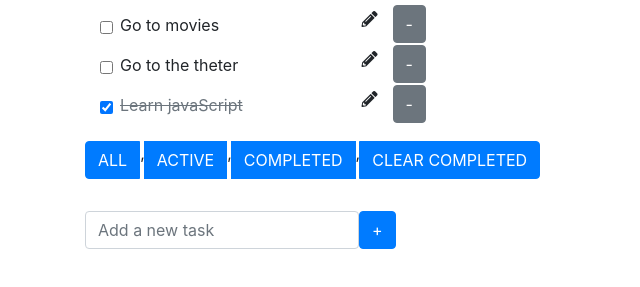
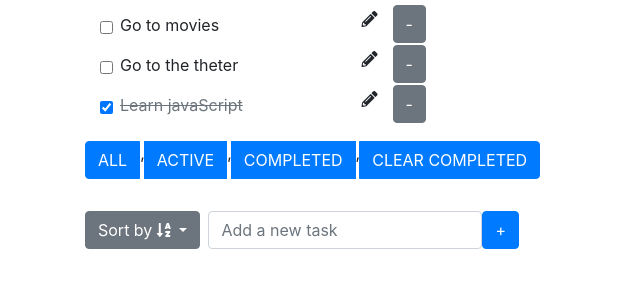
Before and after one commit to Arthur-Fedotiev/TODO-COPY, a website with bundled scripts: page index.html in a window 1280 px wide. Shown: the part 51-338 px from the top of the page, without its empty margins (0-640 px from the left). Built offline with nearby package versions, Linux system fonts and the light colour scheme.

Commit message:
Finish US007: sorting tasks

```diff
--- a/components/ErrorMessage.js
+++ b/components/ErrorMessage.js
@@ -1,10 +1,8 @@
-export default class ErrorMessage {
-  constructor(container) {
-    this.container = container;
-  }
-  render(err) {
-    this.container.innerHTML = err["newTaskName"]
-      ? `<div class="alert alert-warning" role="alert">${err["newTaskName"]}</div>`
-      : "";
+class ErrorMessage {
+  render(message) {
+    return `<blockquote role="alert"><div class="alert alert-warning">${message}</div>
+      </blockquote>`;
   }
 }
+const errorMessage = new ErrorMessage();
+export default errorMessage;
--- a/components/InputForm.js
+++ b/components/InputForm.js
@@ -1,19 +1,39 @@
+import ErrorMessage from "./ErrorMessage.js";
+
 export default class InputForm {
   constructor(container) {
     this.container = container;
   }
-  render(err) {
+  render(err, sortBy) {
+    const isError = !!err["newTaskName"];
+
+    const sortBtnLabel = !sortBy
+      ? "Sort by "
+      : sortBy === "content"
+      ? "Text"
+      : "Date";
+
     this.container.innerHTML = `<form class="form-inline my-3" name="newTask">
     <div class="form-group mx-0 mb-2">
+
+    <div  class="dropdown">
+    <button  class="btn btn-secondary dropdown-toggle mr-2" type="button" id="dropdownMenuButton" data-toggle="dropdown" aria-haspopup="true" aria-expanded="false">
+     ${sortBtnLabel} <i class="fas fa-sort-alpha-down"></i>
+    </button>
+    <div class="dropdown-menu" id="sortingButtons" aria-labelledby="sortingButtons">
+      <a data-sorting="creationDate" class="dropdown-item">Date</a>
+      <a data-sorting="content" class="dropdown-item">Text</a>
+    </div>
+  </div>
+
     <label for="newTaskName" class="sr-only">Add new task</label>
     <input  type="text"
-        class="my-0 form-control ${
-          err["newTaskName"] ? "alert alert-warning" : ""
-        }"
+        class="my-0 form-control ${isError ? "alert alert-warning" : ""}"
         name="newTaskName"
         placeholder="Add a new task"/>
         </div>
   <button type="button" id="createTaskBtn" class="btn btn-primary mb-2">+</button>
-      </form>`;
+       </form>
+       ${isError ? ErrorMessage.render(err["newTaskName"]) : ""}`;
   }
 }
--- a/components/ModalForm.js
+++ b/components/ModalForm.js
@@ -1,3 +1,5 @@
+import ErrorMessage from "./ErrorMessage.js";
+
 export default class ModalForm {
   constructor(container) {
     this.container = container;
@@ -11,10 +13,18 @@ export default class ModalForm {
     return dates;
   }
 
+  inputToHTML(task, dateValue, identifier) {
+    return `<input ${
+      task.id && `value=${dateValue}`
+    } type="date" id=${identifier} name=${identifier} required/>`;
+  }
+
   render(task = {}, err, showModal) {
     const [created, expired] = task.id
       ? this.formatDate([task.creationDate, task.expirationDate])
       : "";
+
+    const isError = !!err["newTaskModal"];
 
     this.container.innerHTML = `<div class="modal-content">
           <form name="modalForm">
@@ -23,24 +33,21 @@ export default class ModalForm {
             id="newTaskModal"
             name="newTaskModal"
             ${task.id && `value="${task.content}"`}
-            class="${err["newTaskModal"] ? "alert alert-warning" : ""}"
-            placeholder="Add a new task"/><br />
+            class="${isError ? "alert alert-warning" : ""}"
+            placeholder="Add a new task"/><br /><br />
 
-          <blockquote role="alert" id="errorMessage">
-            ${
-              err["newTaskModal"]
-                ? `<div class="alert alert-warning" role="alert">${err["newTaskModal"]}</div>`
-                : ""
-            }
-            </blockquote>
+            ${isError ? ErrorMessage.render(err["newTaskModal"]) : ""}
+
             <label for="creationDateModal">Creation date of the task</label><br />
-            <input type="date"
-            ${task.id && `value=${created}`}
-             id="creationDateModal" name="creationDateModal" required/><br /><br />
+            ${this.inputToHTML(task, created, "creationDateModal")}<br /><br />
+
             <label for="expirationDateModal">Expiration date of the task</label><br>
-            <input ${
-              task.id && `value=${expired}`
-            } type="date" id="expirationDateModal" name="expirationDateModal" required/><br /><br />
+            ${this.inputToHTML(
+              task,
+              expired,
+              "expirationDateModal"
+            )}<br /><br />
+
             <button type="submit" id="submitModalBtn" class="btn btn-primary mb-2">Save</button>
             <button type="button" id="hideModalBtn" class="btn btn-primary mb-2">Cancel</button>
           </form>
--- a/components/TasksList.js
+++ b/components/TasksList.js
@@ -1,7 +1,19 @@
+import { dateSorter, stringSorter } from "../src/utils/sorter.js";
+
 export default class TasksList {
   constructor(container) {
     this.container = container;
     this.tasksToShow = [];
+  }
+
+  sortTasks(tasks, criteria) {
+    const isSortRequired = !!criteria;
+
+    if (isSortRequired) {
+      return criteria === "content"
+        ? stringSorter(tasks)
+        : dateSorter(tasks, "creationDate");
+    } else return tasks;
   }
 
   getFilteredItems(filter, items) {
@@ -13,36 +25,48 @@ export default class TasksList {
           });
   }
 
-  tasksToHTML(tasksToShow) {
-    return `<div class="form-check">${tasksToShow
-      .map(
-        (task) => `<div class="row">
-          <div class="col-3">
-          <input class="form-check-input my-3" type="checkbox" name="task" id=${
-            task.id
-          } ${task.completed ? "checked" : ""} ">
-
-        <label class="form-check-label my-2 ${
+  labelToHTML(task) {
+    return `<label class="form-check-label my-2 ${
       task.completed && "text-muted"
     }" for=${task.id}> ${
       task.completed ? `<del>${task.content}</del>` : task.content
-        }</label>
+    }</label>`;
+  }
+
+  checkBoxToHTML(task) {
+    return `<input class="form-check-input my-3" type="checkbox" name="task" id=${
+      task.id
+    } ${task.completed ? "checked" : ""} ">`;
+  }
+
+  inputBtnToHTML(task) {
+    return `<input type="button" id=${task.id} name="deleteBtn" value="-"} class="btn btn-secondary"></input>`;
+  }
+
+  tasksFormToHTML(task) {
+    return `<div class="row">
+        <div class="col-3">
+        ${this.checkBoxToHTML(task)}
+        ${this.labelToHTML(task)}
         <i class="fas fa-pencil-alt" title="Edit" data-role="editTask" id=${
           task.id
         }></i><br>
         </div>
         <div class="col-2">
-          <input type="button" id=${
-            task.id
-          } name="deleteBtn" value="-"} class="btn btn-secondary"></input>
+        ${this.inputBtnToHTML(task)}
         </div>
-          </div>`
-      )
+        </div>`;
+  }
+
+  tasksToHTML(tasksToShow) {
+    return `<div class="form-check">${tasksToShow
+      .map((task) => this.tasksFormToHTML(task))
       .join("")}</div>`;
   }
 
-  render(tasks, showTasks) {
-    this.getFilteredItems(showTasks, tasks);
+  render(tasks, showTasks, sortBy) {
+    const sortedTasks = this.sortTasks(tasks, sortBy);
+    this.getFilteredItems(showTasks, sortedTasks);
     this.container.innerHTML = this.tasksToHTML(this.tasksToShow);
   }
 }
--- a/css/style.css
+++ b/css/style.css
@@ -32,3 +32,7 @@
 .fa-pencil-alt:hover {
   color: pink;
 }
+
+.dropdown-item {
+  cursor: pointer;
+}
--- a/index.html
+++ b/index.html
@@ -25,7 +25,6 @@
       <section id="tasks" class="container"></section>
       <div id="filters" class="btn-group my-3"></div>
       <section id="inputForm"></section>
-      <blockquote role="alert" id="errorMessage"></blockquote>
       <aside id="modalWindow" class="modal"></aside>
     </section>
     <!-- Tasks container ends here -->
--- a/src/AC/index.js
+++ b/src/AC/index.js
@@ -34,3 +34,8 @@ export const handleFilter = (filter) => ({
   type: CONSTANTS.FILTER_TASKS,
   payload: filter,
 });
+
+export const handleSorting = (criteria) => ({
+  type: CONSTANTS.SORT_TASKS,
+  payload: criteria,
+});
--- a/src/constants.js
+++ b/src/constants.js
@@ -6,6 +6,7 @@ export default {
   SHOW_MODAL: "SHOW_MODAL",
   CHANGE_COMPLETED: "CHANGE_COMPLETED",
   FILTER_TASKS: "FILTER_TASKS",
+  SORT_TASKS: "SORT_TASKS",
   CREATE_TASK_BTN: "createTaskBtn",
   HIDE_MODAL_BTN: "hideModalBtn",
 };
--- a/src/index.js
+++ b/src/index.js
@@ -15,6 +15,7 @@ import {
   handleDelete,
   handleEdit,
   handleFilter,
+  handleSorting,
 } from "./AC/index.js";
 import validate from "./utils/validate.js";
 
@@ -28,6 +29,7 @@ class ToDoStore extends ReduceStore {
       taskToEdit: {},
       showModal: false,
       showTasks: "all",
+      sortBy: "",
     };
   }
   reduce = (state, action) => taskReducer(state, action);
@@ -96,6 +98,9 @@ const handleEvent = (e) => {
           ? toDoStore.dispatch(handleDelete(null))
           : toDoStore.dispatch(handleFilter(target.dataset.filter));
       }
+      if (target.parentNode && target.parentNode.id === "sortingButtons") {
+        toDoStore.dispatch(handleSorting(target.dataset.sorting));
+      }
       break;
     case "input":
       if (target.name === "task") toDoStore.dispatch(handleCheck(+target.id));
@@ -111,7 +116,6 @@ document.addEventListener("input", handleEvent);
 //----------------VIEWS
 const modalForm = new ModalForm(document.getElementById("modalWindow"));
 const tasksList = new TasksList(document.getElementById("tasks"));
-const errorMessage = new ErrorMessage(document.getElementById("errorMessage"));
 const inputForm = new InputForm(document.getElementById("inputForm"));
 const filterButtonsList = new FilterButtonsList(
   document.getElementById("filters"),
@@ -119,11 +123,10 @@ const filterButtonsList = new FilterButtonsList(
   dataFilters
 );
 
-const render = ({ tasks, showModal, err, taskToEdit, showTasks }) => {
+const render = ({ tasks, showModal, err, taskToEdit, showTasks, sortBy }) => {
   filterButtonsList.render();
-  tasksList.render(tasks, showTasks);
+  tasksList.render(tasks, showTasks, sortBy);
   inputForm.render(err);
-  errorMessage.render(err);
   modalForm.render(taskToEdit, err, showModal);
 };
 
--- a/src/taskReducer.js
+++ b/src/taskReducer.js
@@ -1,13 +1,13 @@
 import CONSTANTS from "./constants.js";
 import { dateCreator } from "./tasks.js";
-import id from "./utils/generateID.js";
+import getId from "./utils/getId.js";
 
 //----------HELPERS
 const createTask = (state, { payload }) => {
   return [
     ...state.tasks,
     {
-      id: id(),
+      id: getId(),
       content: payload.content ? payload.content : payload,
       completed: false,
       creationDate: payload.creationDate
@@ -79,6 +79,8 @@ export default (state, action) => {
     case CONSTANTS.FILTER_TASKS:
       return { ...state, showTasks: payload };
 
+    case CONSTANTS.SORT_TASKS:
+      return { ...state, sortBy: payload };
     default:
       return state;
   }
--- a/src/tasks.js
+++ b/src/tasks.js
@@ -1,4 +1,4 @@
-import id from "./utils/generateID.js";
+import getId from "./utils/getId.js";
 
 export const dateCreator = (...args) => {
   const [creationDate, expirationDate] = args;
@@ -22,21 +22,21 @@ export const dataFilters = ["all", "active", "completed", "clearCompleted"];
 
 const tasks = [
   {
-    id: id(),
+    id: getId(),
     content: "Go to movies",
     completed: false,
     creationDate: dateCreator().created,
     expirationDate: dateCreator().expired,
   },
   {
-    id: id(),
+    id: getId(),
     content: "Go to the theter",
     completed: false,
     creationDate: dateCreator().created,
     expirationDate: dateCreator().expired,
   },
   {
-    id: id(),
+    id: getId(),
     content: "Learn javaScript",
     completed: true,
     creationDate: dateCreator().created,
--- /dev/null
+++ b/src/utils/getId.js
@@ -0,0 +1,3 @@
+export default () => {
+  return Math.floor(Math.random() * Math.floor(Math.random() * Date.now()));
+};
--- /dev/null
+++ b/src/utils/sorter.js
@@ -0,0 +1,10 @@
+export const stringSorter = (array) =>
+  array.sort((a, b) =>
+    a.content.toLowerCase().localeCompare(b.content.toLowerCase())
+  );
+
+export const dateSorter = (array, objDate) =>
+  array.sort(
+    (obj1, obj2) =>
+      new Date(obj1[objDate]).getTime() - new Date(obj2[objDate]).getTime()
+  );
```
Lines whose indentation alone changed are shown as unchanged.
